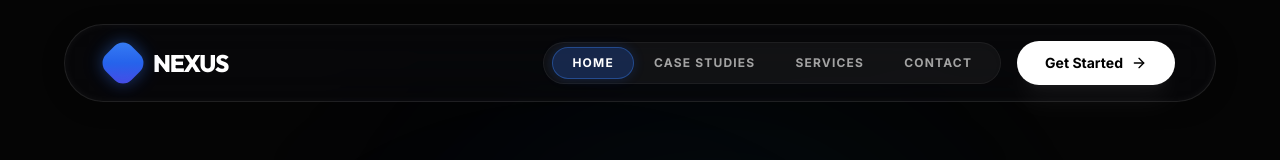
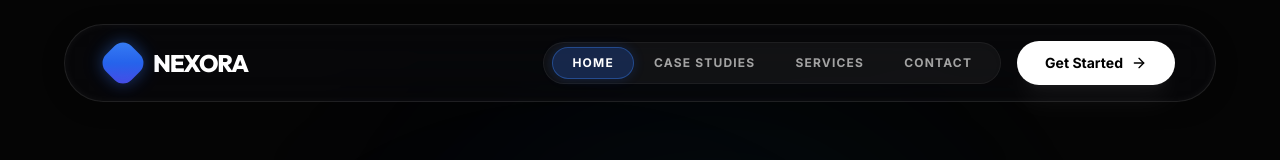
Before and after one commit to patelpinesh07/Pinesh-Nexoragg, a React (Vite) app: page / in a window 1280 px wide. Shown: the top 160 px of the page. Built offline with nearby package versions, Linux system fonts and the light colour scheme.

Commit message:
Update Navbar.tsx

```diff
--- a/components/Navbar.tsx
+++ b/components/Navbar.tsx
@@ -50,7 +50,7 @@ const Navbar: React.FC = () => {
               <div className="absolute inset-0 w-8 h-8 md:w-9 md:h-9 gradient-bg rounded-xl rotate-45 blur-md opacity-20 group-hover:opacity-60 transition-opacity duration-700"></div>
             </div>
             <span className="text-xl md:text-2xl font-black font-heading tracking-tighter text-white group-hover:text-blue-400 transition-colors">
-              NEXUS
+              NEXORA
             </span>
           </Link>
 
```
